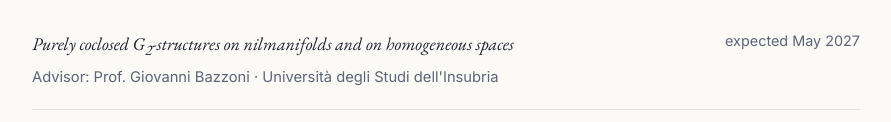
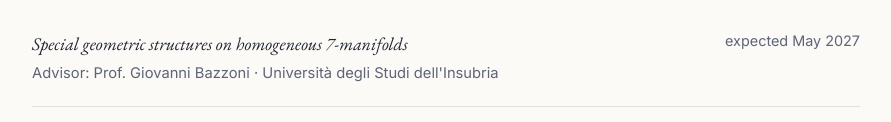
Before and after one commit to gpetracci/gpetracci.github.io, a plain HTML site: page index.html in a window 1280 px wide. Shown: the part 817-939 px from the top of the page, without its empty margins (194-1085 px from the left). Drawn offline with nearby package versions, Linux system fonts and the light colour scheme.

Commit message:
Update index.html

```diff
--- a/index.html
+++ b/index.html
@@ -212,7 +212,7 @@
   <section id="thesis">
     <h2>PhD Thesis</h2>
     <div class="entry">
-      <div class="title"><em>Purely coclosed G<sub>2</sub>-structures on nilmanifolds and on homogeneous spaces</em></div>
+      <div class="title"><em>Special geometric structures on homogeneous 7-manifolds</em></div>
       <div class="date">expected May 2027</div>
       <div class="where">Advisor: Prof. Giovanni Bazzoni · Università degli Studi dell'Insubria</div>
     </div>
```
